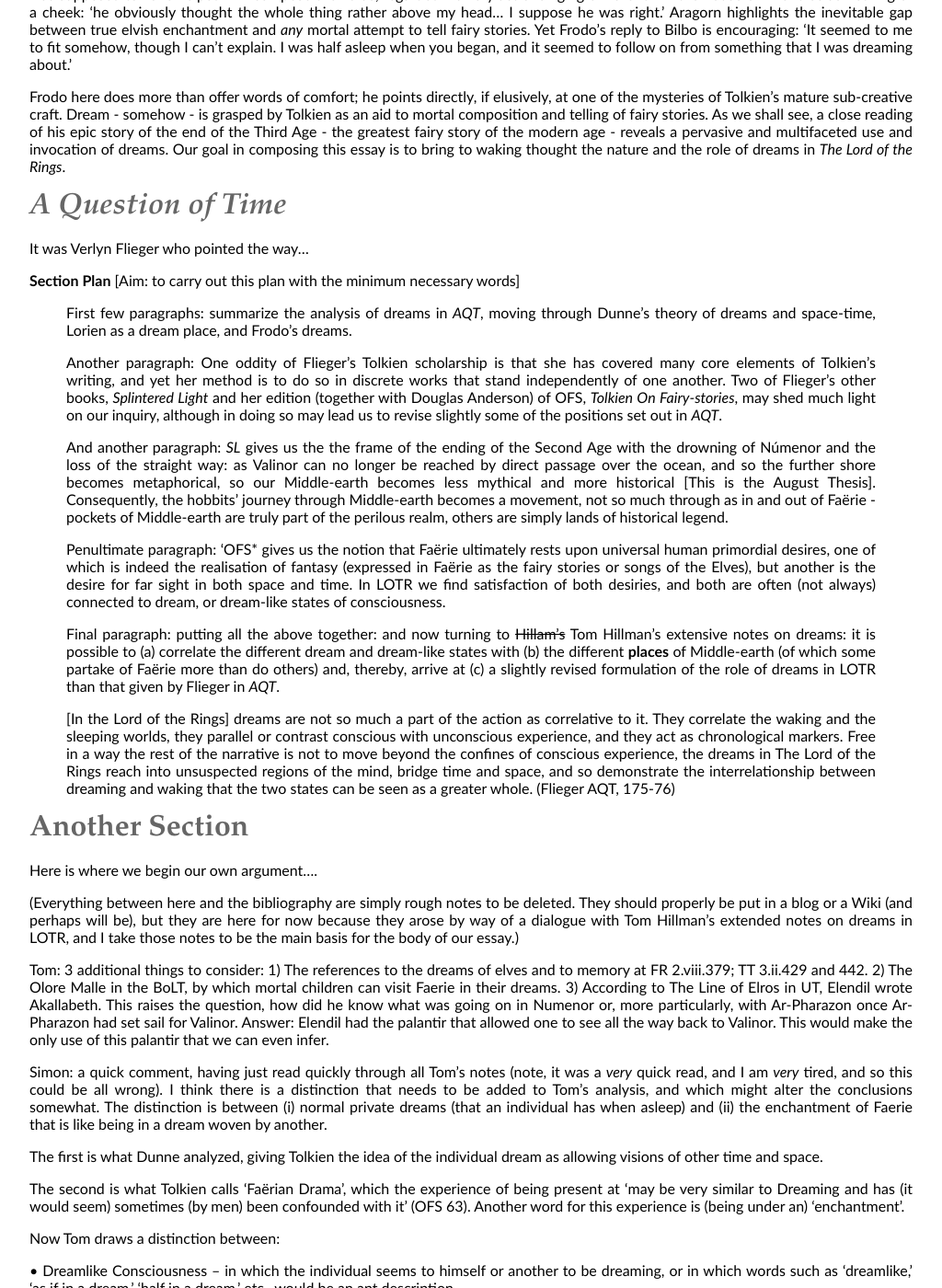
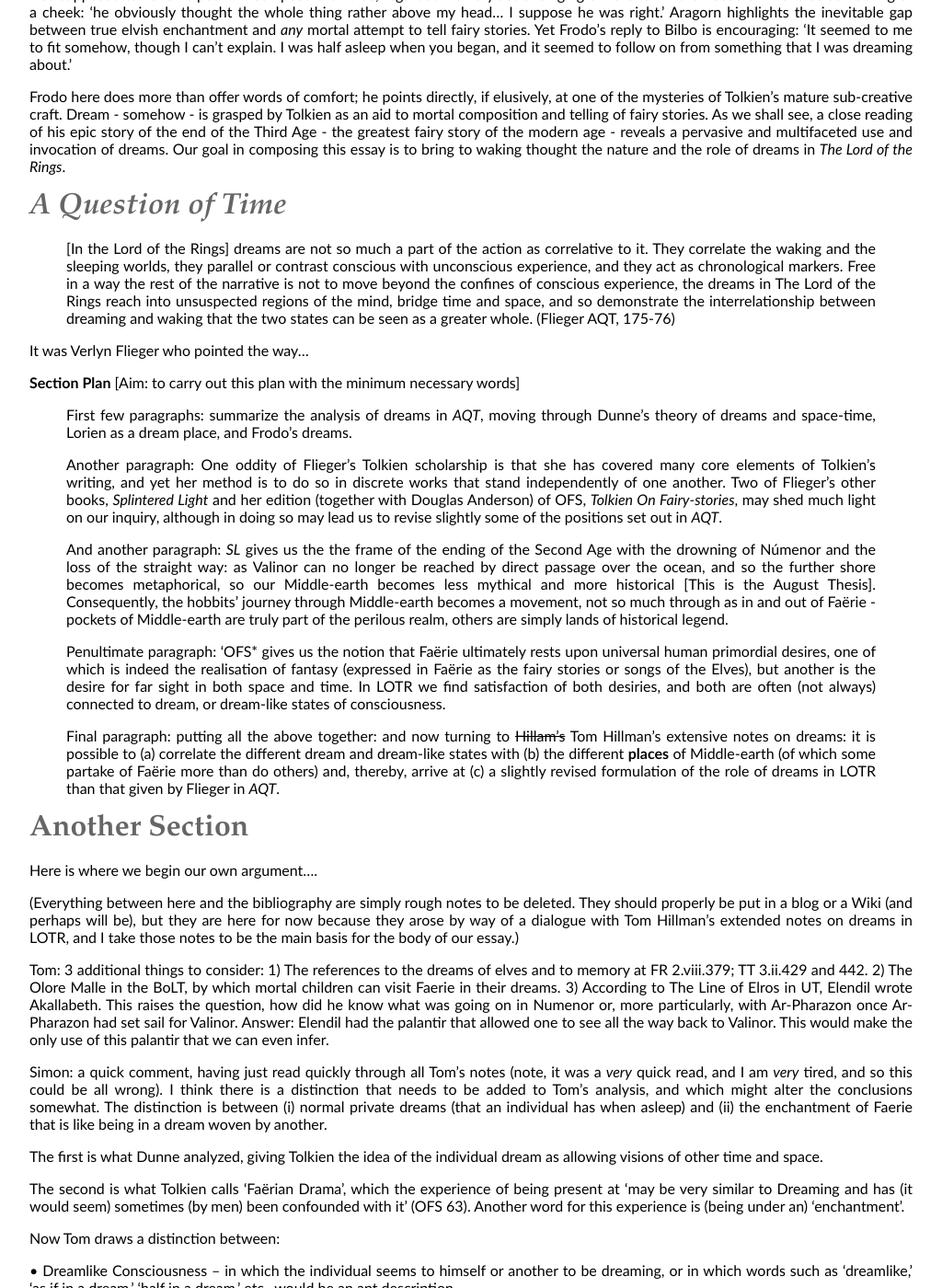
Before and after one commit to uoou/AWildernessOfDragons, a Jekyll site: the page built from essay.md, in a window 1280 px wide and 1400 px high, scrolled down 1310 px. Shown: the whole window at 92% size, without its empty margins (0-1024 px from the left). Built offline with Jekyll 4.4.1, drawn with Linux system fonts in a browser that asks for light colours; Markdown is read by kramdown in place of the engine named in the settings; part of the change alters nothing that is shown.

```diff
--- a/essay.md
+++ b/essay.md
@@ -34,6 +34,9 @@ Frodo here does more than offer words of comfort; he points directly, if elusive
 
 ###*A Question of Time*
 
+>[In the Lord of the Rings] dreams are not so much a part of the action as correlative to it.  They correlate the waking and the sleeping worlds, they parallel or contrast conscious with unconscious experience, and they act as chronological markers. Free in a way the rest of the narrative is not to move beyond the confines of conscious experience, the dreams in The Lord of the Rings reach into unsuspected regions of the mind, bridge time and space, and so demonstrate the interrelationship between dreaming and waking that the two states can be seen as a greater whole. (Flieger AQT, 175-76)
+
+
 It was Verlyn Flieger who pointed the way...
 
 **Section Plan** [Aim: to carry out this plan with the minimum necessary words]
@@ -51,7 +54,6 @@ It was Verlyn Flieger who pointed the way...
 
 
 
->[In the Lord of the Rings] dreams are not so much a part of the action as correlative to it.  They correlate the waking and the sleeping worlds, they parallel or contrast conscious with unconscious experience, and they act as chronological markers. Free in a way the rest of the narrative is not to move beyond the confines of conscious experience, the dreams in The Lord of the Rings reach into unsuspected regions of the mind, bridge time and space, and so demonstrate the interrelationship between dreaming and waking that the two states can be seen as a greater whole. (Flieger AQT, 175-76)
 
 
 
```
